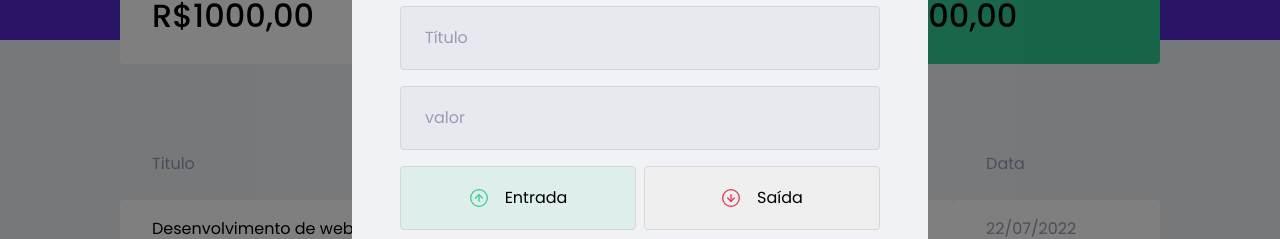
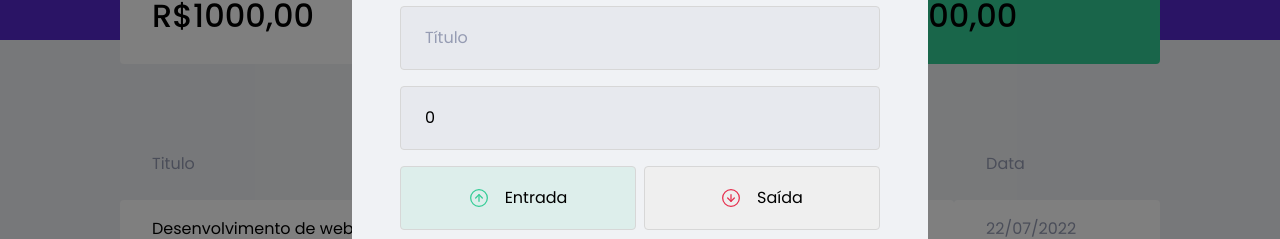
Before and after one commit to NicollasRyan/dtmoney, a React (Create React App) app: page / in a window 1280 px wide. Both pictures are taken after a click on the button "Nova transação". Shown: the part 232-471 px from the top of the page. Built offline with nearby package versions, Linux system fonts and the light colour scheme; no server answers; what miragejs would draw is missing.

Commit message:
Saving form data

```diff
--- a/src/Componets/NewTransactionModal/index.tsx
+++ b/src/Componets/NewTransactionModal/index.tsx
@@ -1,5 +1,5 @@
 import Modal from 'react-modal'
-import { useState } from 'react';
+import { FormEvent, useState } from 'react';
 import incomeImg from '../../assets/Entradas.svg'
 import outcomeImg from '../../assets/Saídas.svg'
 import closeImg from '../../assets/close.svg';
@@ -11,7 +11,15 @@
 }
 
 export function NewTrasactionModal ({ isOpen, onRequestClose }: NewTrasactionModalProps) {
+    const [title, setTitle] = useState('');
+    const [value, setValue] = useState(0);
+    const [category, setCategory] = useState('');
     const [type, setType] = useState('deposit')
+
+    function handleCreateNewTransaction(event: FormEvent) {
+        event.preventDefault();
+        console.log({title, value, category, type})
+    }
 
 
     return (
@@ -30,16 +38,20 @@
                 <img src={closeImg} alt="Fechar modal" />
             </button>
 
-            <Container>
+            <Container onSubmit={handleCreateNewTransaction}>
                 <h2>Cadastrar transação</h2>
 
                 <input
                  placeholder='Título'
+                 value={title}
+                 onChange={event => setTitle(event.target.value)}
                 />
 
                 <input
                  type='number'
                  placeholder='valor'
+                 value={value}
+                 onChange={event => setValue(Number(event.target.value))}
                  />
 
                 <TransactionTypeConatainer>
@@ -66,6 +78,8 @@
 
                 <input
                  placeholder='Categoria'
+                 value={category}
+                 onChange={event => setCategory(event.target.value)}
                 />
 
                 <button type='submit'>
```
